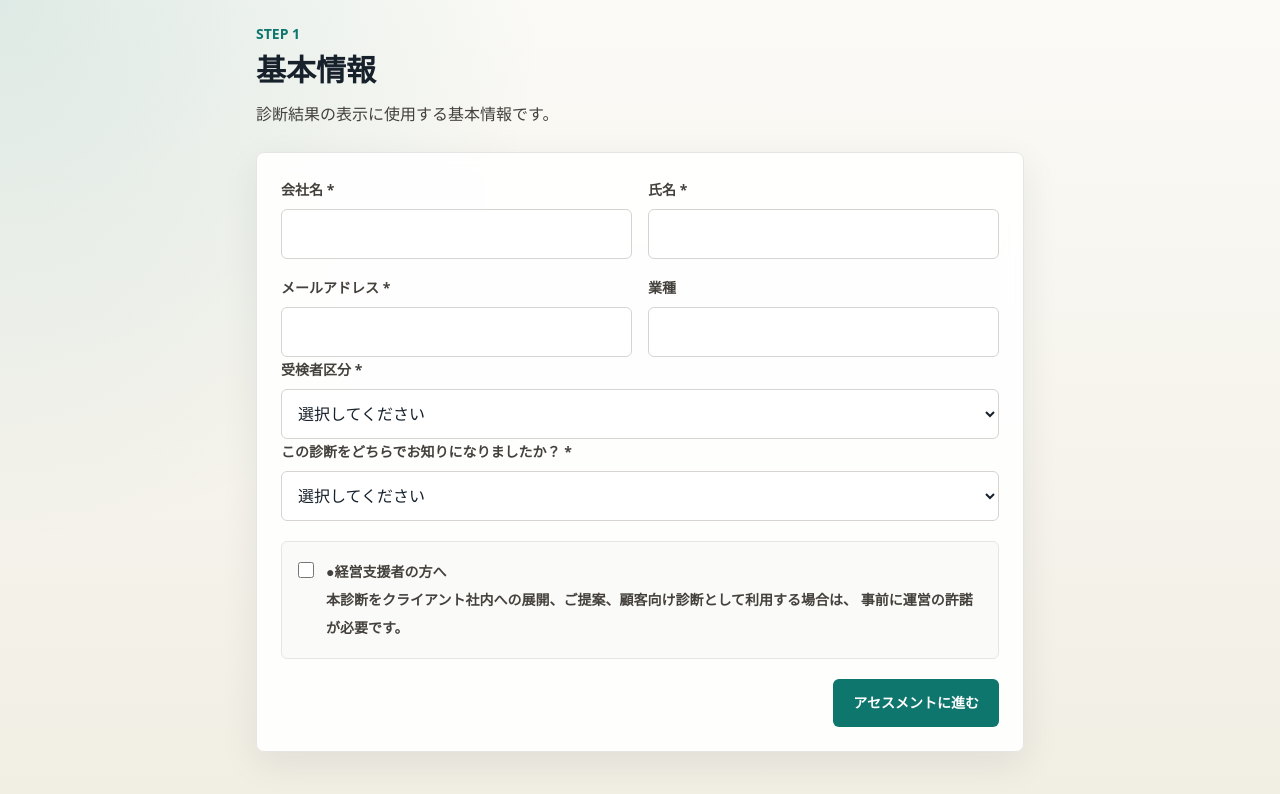
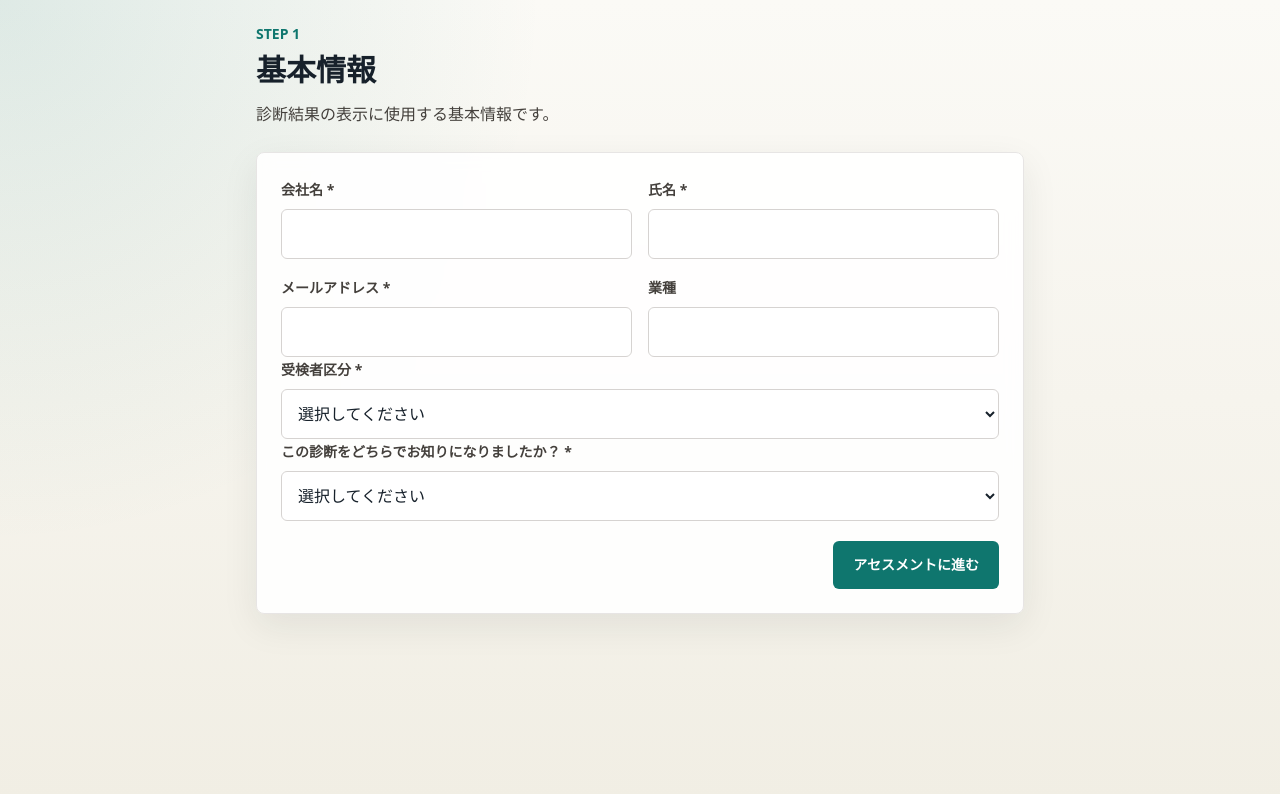
Before and after one commit to tworails-sato/shacho-karte-demo, a Next.js app: page /basic-info in a window 1280 px wide. Shown: the top 794 px of the page. Built offline with nearby package versions, Linux system fonts and the light colour scheme.

Commit message:
Add response source tracking fields

```diff
--- a/app/basic-info/page.tsx
+++ b/app/basic-info/page.tsx
@@ -45,9 +45,16 @@ export default function BasicInfoPage() {
   const router = useRouter();
   const [info, setInfo] = useState<BasicInfo>(initialInfo);
   const shouldShowReferrerName = referralSources.includes(info.trafficSource);
+  const shouldRequireConsent = info.category === "経営支援者";
 
   function updateField(key: keyof BasicInfo, value: string | boolean) {
-    setInfo((current) => ({ ...current, [key]: value }));
+    setInfo((current) => {
+      if (key === "category" && typeof value === "string" && value !== "経営支援者") {
+        return { ...current, [key]: value, consentAgreed: false, consentAgreedAt: "" };
+      }
+
+      return { ...current, [key]: value };
+    });
   }
 
   function handleSubmit(event: FormEvent<HTMLFormElement>) {
@@ -58,8 +65,8 @@ export default function BasicInfoPage() {
       email: emailNormalized,
       emailNormalized,
       referrerName: shouldShowReferrerName ? info.referrerName.trim() : "",
-      consentAgreed: true,
-      consentAgreedAt: new Date().toISOString()
+      consentAgreed: shouldRequireConsent ? info.consentAgreed : false,
+      consentAgreedAt: shouldRequireConsent && info.consentAgreed ? new Date().toISOString() : ""
     };
 
     window.localStorage.setItem("shacho-karte-basic-info", JSON.stringify(submittedInfo));
@@ -142,6 +149,7 @@ export default function BasicInfoPage() {
             </label>
           ) : null}
 
+          {shouldRequireConsent ? (
             <label className="flex items-start gap-3 rounded-md border border-stone-200 bg-stone-50 p-4">
               <input
                 className="mt-1 h-4 w-4 shrink-0"
@@ -157,6 +165,7 @@ export default function BasicInfoPage() {
                 事前に運営の許諾が必要です。
               </span>
             </label>
+          ) : null}
 
           <div className="flex flex-col gap-3 sm:flex-row sm:justify-end">
             <button className="primary-button" type="submit">
```
Also changed, not shown: 1 other file (tests, documents, lock files or other folders). Lines whose indentation alone changed are shown as unchanged.
